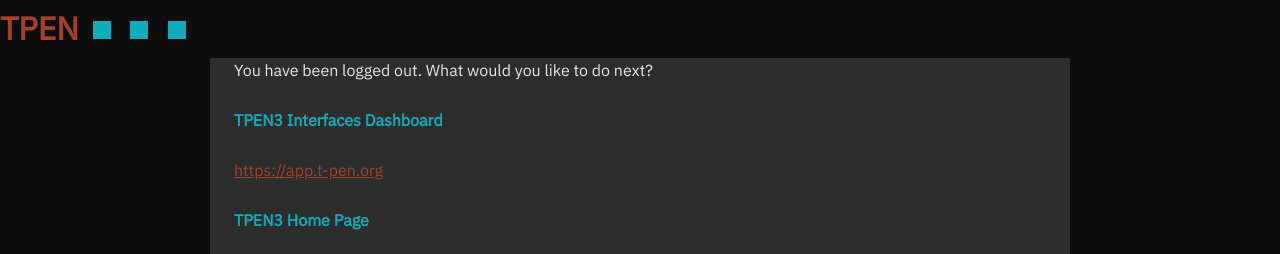
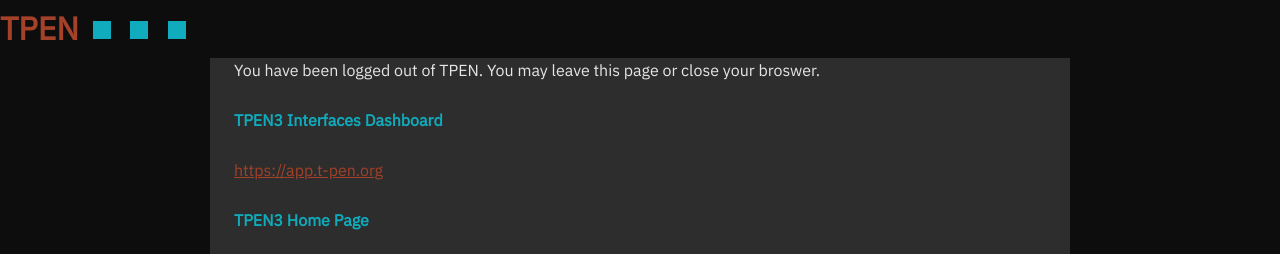
Before and after one commit to CenterForDigitalHumanities/TPEN3, a Jekyll site: the page built from pages/callback.md, in a window 1280 px wide. Shown: the top 254 px of the page. Built offline with Jekyll 4.4.1, drawn with Linux system fonts in a browser that asks for light colours.

Commit message:
Not so good working demo

```diff
--- a/pages/callback.md
+++ b/pages/callback.md
@@ -5,4 +5,4 @@
 modules: [/assets/js/callback.js]
 ---
 
-You have been logged out.  What would you like to do next?
+You have been logged out of TPEN.  You may leave this page or close your broswer.
```
